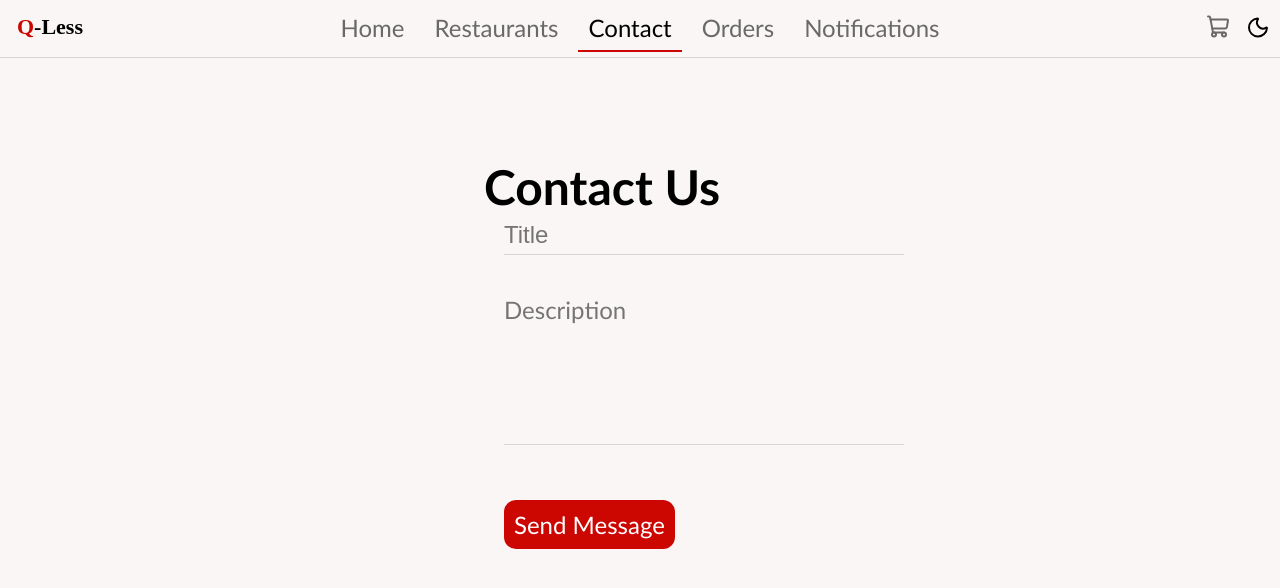
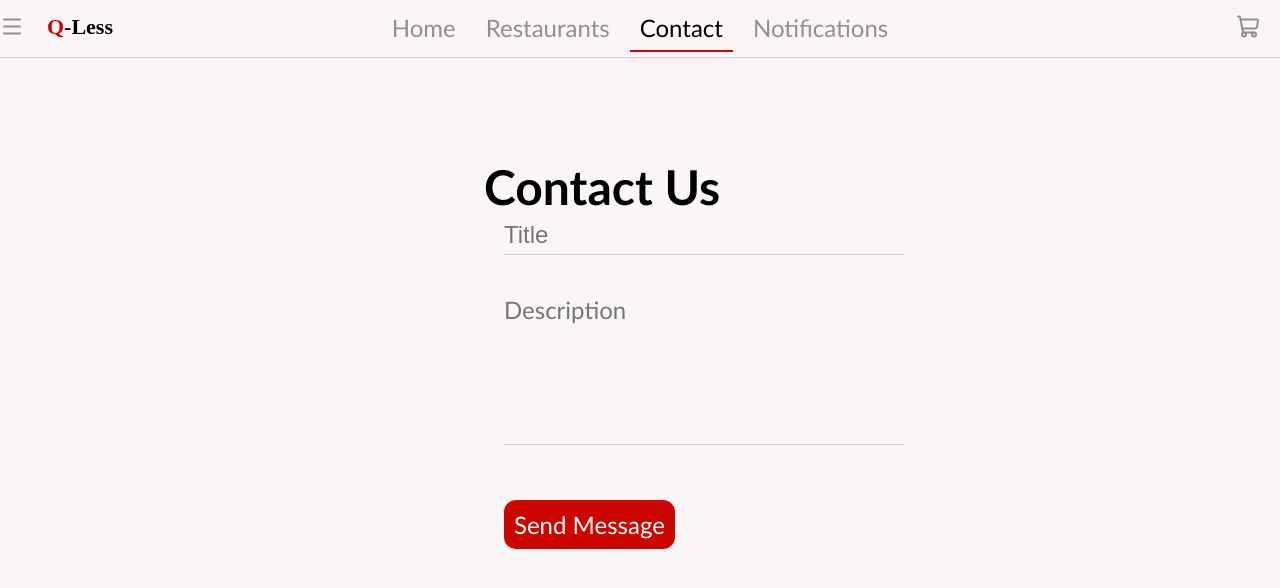
Before and after one commit to Zoomacs/OOP-Project, a React (Vite) app in the folder oop-project/: page /contact in a window 1280 px wide. Shown: the top 588 px of the page. Built offline with nearby package versions, Linux system fonts and the light colour scheme.

Commit message:
created intitial side bar

```diff
--- a/oop-project/src/App.jsx
+++ b/oop-project/src/App.jsx
@@ -10,17 +10,28 @@ import Navbar from "./Navbar";
 import "./main.css";
 import Cart from "./Cart";
 import { useState, useEffect } from "react";
+import Sidebar from "./Sidebar";
 
 function App() {
   const [currentpage, setcurrentpage] = useState("login");
   const [cart, setCart] = useState("hidden cart-bar");
+  const [sideBar, setSideBar] = useState("hidden side-bar");
   return (
     <>
       <BrowserRouter>
-        <Navbar page={currentpage} cart={cart} setCart={setCart} />
-
+        <Navbar
+          page={currentpage}
+          cart={cart}
+          setCart={setCart}
+          sideBar={sideBar}
+          setSideBar={setSideBar}
+        />
         <Routes>
           <Route path="/" element={<Login page={setcurrentpage} />} />
+          <Route
+            path="/register"
+            element={<Register page={setcurrentpage} />}
+          />
           <Route path="/home" element={<Home page={setcurrentpage} />} />
           <Route
             path="/restaurant"
@@ -38,6 +49,7 @@ function App() {
             element={<Notification page={setcurrentpage} />}
           />
         </Routes>
+        <Sidebar page={currentpage} display={sideBar} />
       </BrowserRouter>
       <Cart page={setcurrentpage} display={cart} />
     </>
--- a/oop-project/src/Cart.css
+++ b/oop-project/src/Cart.css
@@ -87,6 +87,9 @@
 .quantity-btn:hover {
   background-color: var(--primary-hover);
 }
+.quantity-btn:active {
+  transform: scale(0.98);
+}
 .checkout {
   font-size: 18px;
   width: 100%;
@@ -100,6 +103,9 @@
 }
 .checkout:hover {
   background-color: var(--primary-hover);
+}
+.checkout:active {
+  transform: scale(0.98);
 }
 
 @media (max-width: 480px) {
--- a/oop-project/src/Contact.css
+++ b/oop-project/src/Contact.css
@@ -53,6 +53,10 @@
   background-color: var(--primary-hover);
 }
 
+.submit:active {
+  transform: scale(0.98);
+}
+
 @media (max-width: 480px) {
   .contact-card {
     left: 0;
--- a/oop-project/src/Contact.jsx
+++ b/oop-project/src/Contact.jsx
@@ -1,8 +1,8 @@
 import "./Contact.css";
 import "./main.css";
-import {  useEffect } from "react";
+import { useEffect } from "react";
 function Contact({ page }) {
-   useEffect(() => {
+  useEffect(() => {
     page("contact");
   }, [page]);
   return (
--- a/oop-project/src/Navbar.css
+++ b/oop-project/src/Navbar.css
@@ -1,5 +1,21 @@
 a {
   text-decoration: none;
+}
+
+.side-btn {
+  cursor: pointer;
+  color: var(--text-muted);
+  transition: all 0.2s ease-in-out;
+  position: absolute;
+  left: 0px;
+  top: 50%;
+  transform: translateY(-50%);
+}
+.side-btn:hover {
+  color: var(--text-color);
+}
+.side-btn.active {
+  color: var(--primary-color);
 }
 .navbar {
   display: flex;
@@ -68,14 +84,14 @@ a {
   color: var(--text-muted);
   transition: all 0.2s ease-in-out;
   position: absolute;
-  right: 50px;
+  right: 20px;
   top: 50%;
   transform: translateY(-50%);
 }
 .cart-icon:hover {
   color: var(--text-color);
 }
-.cart-icon.curr {
+.cart-icon.active {
   color: var(--primary-color);
 }
 .curr:hover::after {
@@ -91,28 +107,6 @@ a {
 
 .curr::before {
   transition: width 0s ease-in-out;
-}
-.theme-button {
-  border: none;
-  border-radius: 100%;
-  cursor: pointer;
-  background-color: transparent;
-  color: var(--text-color);
-  transition: all 0.2s ease-in-out;
-  position: absolute;
-  right: 10px;
-  top: 50%;
-  transform: translateY(-50%);
-}
-.theme-button svg {
-  width: 24px;
-  height: 24px;
-}
-.theme-button.light:hover {
-  color: var(--primary-color);
-}
-.theme-button:hover {
-  color: #f5c903;
 }
 
 @media (max-width: 480px) {
--- a/oop-project/src/Navbar.jsx
+++ b/oop-project/src/Navbar.jsx
@@ -2,7 +2,6 @@ import { useState, useEffect } from "react";
 import { Link } from "react-router-dom";
 import "./main.css";
 import "./Navbar.css";
-import Notification from "./Notification";
 import {
   House,
   Moon,
@@ -16,22 +15,24 @@ import {
   ContactIcon,
   NotebookIcon,
   BellIcon,
+  Menu,
 } from "lucide-react";
-import Cart from "./Cart";
 
-function Navbar({ page, cart, setCart }) {
+function Navbar({ page, cart, setCart, sideBar, setSideBar }) {
   const [notification, setnotification] = useState("nav-icon");
-  const [theme, settheme] = useState("light");
-
-  function ToggleTheme() {
-    theme === "light" ? settheme("dark") : settheme("light");
-    document.body.classList.toggle("dark");
-  }
 
   function toggleCart() {
     cart == "hidden cart-bar"
       ? setCart("cart-bar")
       : setCart("hidden cart-bar");
+    setSideBar("hidden side-bar");
+  }
+
+  function toggleSideBar() {
+    sideBar == "hidden side-bar"
+      ? setSideBar("side-bar")
+      : setSideBar("hidden side-bar");
+    setCart("hidden cart-bar");
   }
 
   if (page == "login") {
@@ -43,7 +44,19 @@ function Navbar({ page, cart, setCart }) {
       <header>
         <nav>
           <div className="navbar">
-            <Link to="./home">
+            <Link
+              className={`${sideBar == "side-bar" ? "active side-btn" : "side-btn"}`}
+              onClick={toggleSideBar}
+            >
+              <Menu />
+            </Link>
+            <Link
+              to="./home"
+              onClick={() => {
+                setCart("hidden cart-bar");
+                setSideBar("hidden side-bar");
+              }}
+            >
               <svg
                 className="logo"
                 viewBox="0 0 500 200"
@@ -66,6 +79,7 @@ function Navbar({ page, cart, setCart }) {
               className={`${page == "home" ? "curr nav-icon" : "nav-icon"} home`}
               onClick={() => {
                 setCart("hidden cart-bar");
+                setSideBar("hidden side-bar");
               }}
             >
               <House />
@@ -77,6 +91,7 @@ function Navbar({ page, cart, setCart }) {
               className={`${page == "restaurant" ? "curr nav-icon" : "nav-icon"} restaurant`}
               onClick={() => {
                 setCart("hidden cart-bar");
+                setSideBar("hidden side-bar");
               }}
             >
               <UtensilsIcon />
@@ -85,9 +100,10 @@ function Navbar({ page, cart, setCart }) {
 
             <Link
               to="/contact"
-              className={`${page == "contact" ? "curr nav-icon" : "nav-icon"} contact`}
+              className={`${page == "contact" ? "curr nav-icon" : "nav-icon"}`}
               onClick={() => {
                 setCart("hidden cart-bar");
+                setSideBar("hidden side-bar");
               }}
             >
               <Headset />
@@ -95,21 +111,11 @@ function Navbar({ page, cart, setCart }) {
             </Link>
 
             <Link
-              to="/orderhistory"
-              className={`${page == "orderhistory" ? "curr nav-icon" : "nav-icon"} orderhistory`}
-              onClick={() => {
-                setCart("hidden cart-bar");
-              }}
-            >
-              <Headset />
-              <p>Orders</p>
-            </Link>
-
-            <Link
               to="/notification"
               className={`${page == "notification" ? "curr nav-icon" : "nav-icon"} notification`}
               onClick={() => {
                 setCart("hidden cart-bar");
+                setSideBar("hidden side-bar");
               }}
             >
               <BellIcon />
@@ -117,18 +123,11 @@ function Navbar({ page, cart, setCart }) {
             </Link>
 
             <Link
-              className={`${cart == "cart-bar" ? "curr cart-icon" : "cart-icon"} cart`}
+              className={`${cart == "cart-bar" ? "active cart-icon" : "cart-icon"}`}
               onClick={toggleCart}
             >
               <ShoppingCart />
             </Link>
-
-            <button
-              className={`theme-button ${theme == "light" ? "light" : ""}`}
-              onClick={ToggleTheme}
-            >
-              {theme == "light" ? <Moon /> : <Sun />}
-            </button>
           </div>
         </nav>
       </header>
--- /dev/null
+++ b/oop-project/src/Sidebar.css
@@ -0,0 +1,80 @@
+.side-bar {
+  position: fixed;
+  top: 50px;
+  height: 100%;
+  padding-top: 10px;
+  box-shadow: 2px 0px 10px var(--box-shadow);
+  z-index: 1;
+  background-color: var(--background-color);
+  border-right: 1px solid var(--border-color);
+  left: 0;
+  opacity: 1;
+  transform: translateX(0);
+  transition: all 0.2s linear;
+  visibility: visible;
+}
+
+.hidden {
+  opacity: 0;
+  transform: translateX(-20px);
+  visibility: hidden;
+}
+.side-icon {
+  width: 200px;
+  display: flex;
+  position: relative;
+  cursor: pointer;
+  color: var(--text-muted);
+  transition: all 0.2s ease-in-out;
+  font-size: 24px;
+  padding: 10px;
+  gap: 5px;
+  top: 10px;
+}
+.side-icon:hover {
+  color: var(--text-color);
+  background-color: var(--text-muted);
+}
+
+.side-icon.curr {
+  color: var(--text-color);
+  transition: all 0.2s ease-in-out;
+}
+
+.theme-button {
+  border: none;
+  background-color: transparent;
+}
+.theme-button svg {
+  width: 24px;
+  height: 24px;
+}
+.theme-button.light:hover {
+  color: var(--primary-color);
+}
+.theme-button:hover {
+  color: #f5c903;
+}
+
+@media (max-width: 480px) {
+  .side-title {
+    position: relative;
+    top: 5%;
+    left: 5%;
+    font-size: 50px;
+  }
+  .side-bar {
+    top: 0;
+    right: 0;
+    z-index: 0;
+    width: 100%;
+    padding: 0;
+    transform: none;
+    overflow: scroll;
+  }
+  .side-icon {
+    width: 100%;
+    top: 10%;
+    left: 0%;
+  }
+}
--- /dev/null
+++ b/oop-project/src/Sidebar.jsx
@@ -0,0 +1,34 @@
+import { Link } from "react-router-dom";
+import "./Sidebar.css";
+import { History, Moon, Sun } from "lucide-react";
+import { useState } from "react";
+
+function Sidebar({ page, display }) {
+  const [theme, settheme] = useState("light");
+  function ToggleTheme() {
+    theme === "light" ? settheme("dark") : settheme("light");
+    document.body.classList.toggle("dark");
+  }
+  return (
+    <>
+      <div className={display}>
+        <h1 className="side-title">-Title-</h1>
+        <button
+          className={` ${theme == "light" ? "light" : ""} theme-button side-icon`}
+          onClick={ToggleTheme}
+        >
+          {theme == "light" ? <Moon /> : <Sun />} Theme
+        </button>
+        <Link
+          to="/orderhistory"
+          className={`${page == "orderhistory" ? "curr side-icon" : "side-icon"} orderhistory`}
+          onClick={() => {}}
+        >
+          <History />
+          <p>Orders History</p>
+        </Link>
+      </div>
+    </>
+  );
+}
+export default Sidebar;
--- a/oop-project/src/main.css
+++ b/oop-project/src/main.css
@@ -2,7 +2,7 @@
   font-family: "Gill Sans", "Gill Sans MT", Calibri, "Trebuchet MS", sans-serif;
   --background-color: #f9f6f5;
   --text-color: black;
-  --text-muted: rgb(106, 105, 105);
+  --text-muted: rgb(144, 144, 144);
   --nav-icon-hover: rgb(215, 214, 213);
   --primary-color: #cc0600;
   --primary-hover: #930500;
@@ -19,6 +19,7 @@
   --border-color: rgb(55, 55, 55);
   --box-color: rgb(11, 9, 33);
   --button-text: black;
+  --box-shadow: rgb(20, 20, 20);
 }
 * {
   -webkit-tap-highlight-color: transparent;
@@ -50,7 +51,7 @@ textarea {
   height: 50px;
   cursor: pointer;
   position: absolute;
-  left: 0;
+  left: 30px;
   top: 50%;
   transform: translateY(-50%);
 }
@@ -66,3 +67,9 @@ textarea {
   font-weight: 800;
   font-size: 110px;
 }
+
+@media (max-width: 480px) {
+  .logo {
+    left: 10px;
+  }
+}
```
